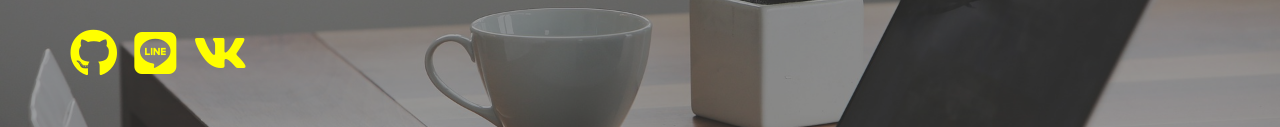
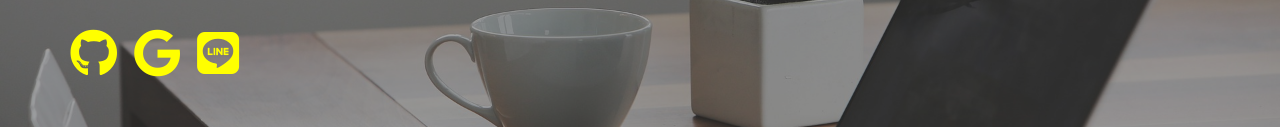
Before and after one commit to shift093/my_site, a plain HTML site: page index.html in a window 1280 px wide. Shown: the part 365-492 px from the top of the page. Drawn offline with Linux system fonts and the light colour scheme.

Commit message:
Update index.html

```diff
--- a/index.html
+++ b/index.html
@@ -59,10 +59,10 @@
                 <i class="fab fa-github fa-3x"></i>
             </a>
             <a href="#">
-                <i class="fab fa-line fa-3x"></i>
+                <i class="fab fa-google fa-3x"></i>
             </a>
             <a href="#">
-                <i class="fab fa-vk fa-3x"></i>
+                <i class="fab fa-line fa-3x"></i>
             </a>
 
         </div>
```
